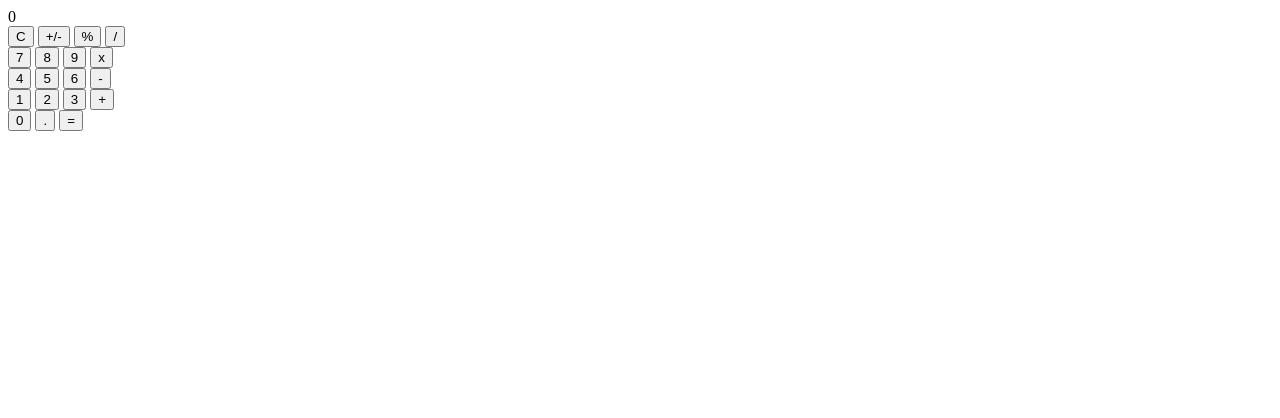
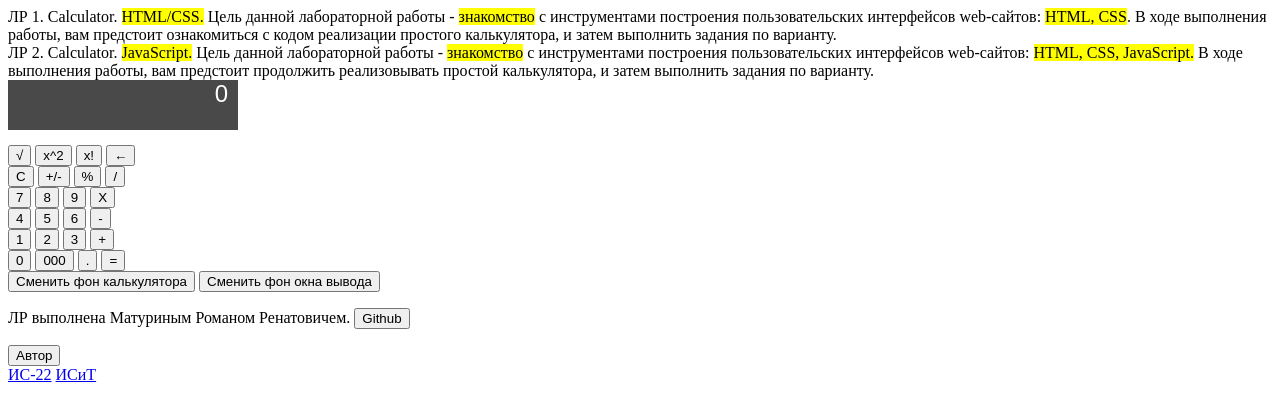
Before and after one commit to Jesternotclown-hub/WEB, a plain HTML site: page Lab_1-2/index.html in a window 1280 px wide. Drawn offline with Linux system fonts and the light colour scheme.

Commit message:
Update index.html

```diff
--- a/Lab_1-2/index.html
+++ b/Lab_1-2/index.html
@@ -1,54 +1,94 @@
 <!DOCTYPE html>
-<html>
-
+<html lang="ru">
 <head>
+    <link rel="stylesheet" href="style.css">
+    <script type="text/javascript" src="../Lab_1-2/script.js"></script>
+    <meta charset="UTF-8">
+    <meta name="viewport" content="width=device-width, initial-scale=1.0">
     <title>Калькулятор</title>
 </head>
 
 <body>
-  <div> <!-- div - это базовый html-контейнер, который может содержать в себе другие html-элементы. -->
+    <div id="laba_text">
+        ЛР 1. Calculator. <mark>HTML/CSS.</mark>
+        Цель данной лабораторной работы - <mark>знакомство</mark> с инструментами построения пользовательских интерфейсов web-сайтов:
+        <mark>HTML, CSS</mark>. В ходе выполнения работы, вам предстоит ознакомиться с кодом реализации простого калькулятора,
+        и затем выполнить задания по варианту.
+    </div>
 
-    <!-- блок с экраном калькулятора, где будет выводиться результат вычислений. -->
-    <div id="result">
+    <div id="laba_text2">
+        ЛР 2. Calculator. <mark>JavaScript.</mark>
+        Цель данной лабораторной работы - <mark>знакомство</mark> с инструментами построения пользовательских интерфейсов web-сайтов:
+        <mark>HTML, CSS, JavaScript.</mark> В ходе выполнения работы, вам предстоит продолжить реализовывать простой калькулятора,
+        и затем выполнить задания по варианту.</div>
+
+    <div id="calc">
+        <div id="result" class="result">
             0
         </div>
 
-    <!-- блок с кнопками калькулятора. -->
         <div>
-      <!--горизонтальный ряд из четырех кнопок-->
             <div>
-        <button id="btn_op_clear">C</button>    <!-- про тэг кнопки: https://www.w3schools.com/tags/tag_button.asp -->
-        <button id="btn_op_sign">+/-</button>
-        <button id="btn_op_percent">%</button>
-        <button id="btn_op_div">/</button>
+                <button id="btn_coren" class="my_btn secondary">√</button>
+                <button id="btn_stepen" class="my_btn secondary">x^2</button>
+                <button id="btn_fact" class="my_btn secondary">x!</button>
+                <button id="btn_clear_one_sym" class="my_btn primary">←</button>
             </div>
 
             <div>
-        <button id="btn_digit_7">7</button>
-        <button id="btn_digit_8">8</button>
-        <button id="btn_digit_9">9</button>
-        <button id="btn_op_mult">x</button>
+                <button id="btn_op_clear" class="my_btn secondary">C</button>
+                <button id="btn_op_sign" class="my_btn secondary">+/-</button>
+                <button id="btn_op_percent" class="my_btn secondary">%</button>
+                <button id="btn_op_div" class="my_btn primary">/</button>
             </div>
 
             <div>
-        <button id="btn_digit_4">4</button>
-        <button id="btn_digit_5">5</button>
-        <button id="btn_digit_6">6</button>
-        <button id="btn_op_minus">-</button>
+                <button id="btn_digit_7" class="my_btn font_digit">7</button>
+                <button id="btn_digit_8" class="my_btn font_digit">8</button>
+                <button id="btn_digit_9" class="my_btn font_digit">9</button>
+                <button id="btn_op_mult" class="my_btn primary">X</button>
             </div>
 
             <div>
-        <button id="btn_digit_1">1</button>
-        <button id="btn_digit_2">2</button>
-        <button id="btn_digit_3">3</button>
-        <button id="btn_op_plus">+</button>
+                <button id="btn_digit_4" class="my_btn font_digit">4</button>
+                <button id="btn_digit_5" class="my_btn font_digit">5</button>
+                <button id="btn_digit_6" class="my_btn font_digit">6</button>
+                <button id="btn_op_minus" class="my_btn primary">-</button>
             </div>
 
             <div>
-        <button id="btn_digit_0">0</button>
-        <button id="btn_digit_dot">.</button>
-        <button id="btn_op_equal">=</button>
+                <button id="btn_digit_1" class="my_btn font_digit">1</button>
+                <button id="btn_digit_2" class="my_btn font_digit">2</button>
+                <button id="btn_digit_3" class="my_btn font_digit">3</button>
+                <button id="btn_op_plus" class="my_btn primary">+</button>
             </div>
+
+            <div>
+                <button id="btn_digit_0" class="my_btn font_digit">0</button>
+                <button id="btn_000" class="my_btn secondary">000</button>
+                <button id="btn_digit_dot" class="my_btn secondary">.</button>
+                <button id="btn_op_equal" class="my_btn primary execute">=</button>
+            </div>
+
+            <input type="button" value="Сменить фон калькулятора" id="change_theme" onclick="changeColor()">
+            <input type="button" value="Сменить фон окна вывода" id="change_theme_window" onclick="changeColorWindow()">
+        </div>
+    </div>
+
+    <p id="podpis">
+        <span>
+            ЛР выполнена Матуриным Романом Ренатовичем.
+            <a href="https://github.com/Jesternotclown-hub/WEB">
+                <button id="github">Github</button>
+            </a>
+        </span>
+    </p>
+
+    <div class="dropdown_list">
+        <button class="btn_open_list">Автор</button>
+            <div class="dropdown_content">
+                <a href="https://norvuz.ru/upload/timetable/1-ochnoe.xls">ИС-22</a>
+                <a href="https://polaruniversity.ru/about/faculties/fakultet-elektroenergetiki-ekonomiki-i-upravleniya-feeiu/kafedra-informatsionnye-sistemy-i-tekhnologii-isit/">ИСиТ</a>
             </div>
     </div>
 </body>
```
Lines whose indentation alone changed are shown as unchanged.
